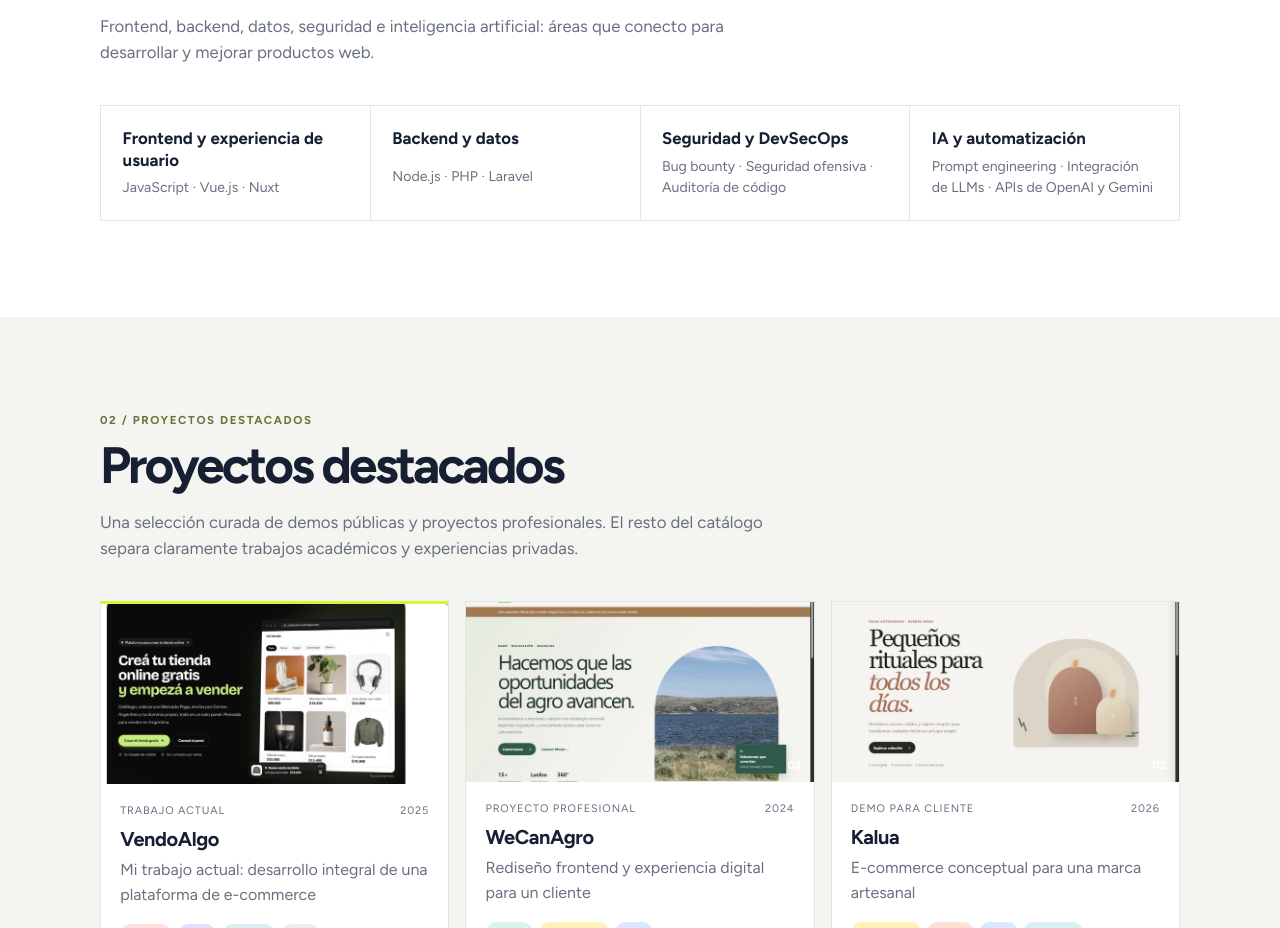
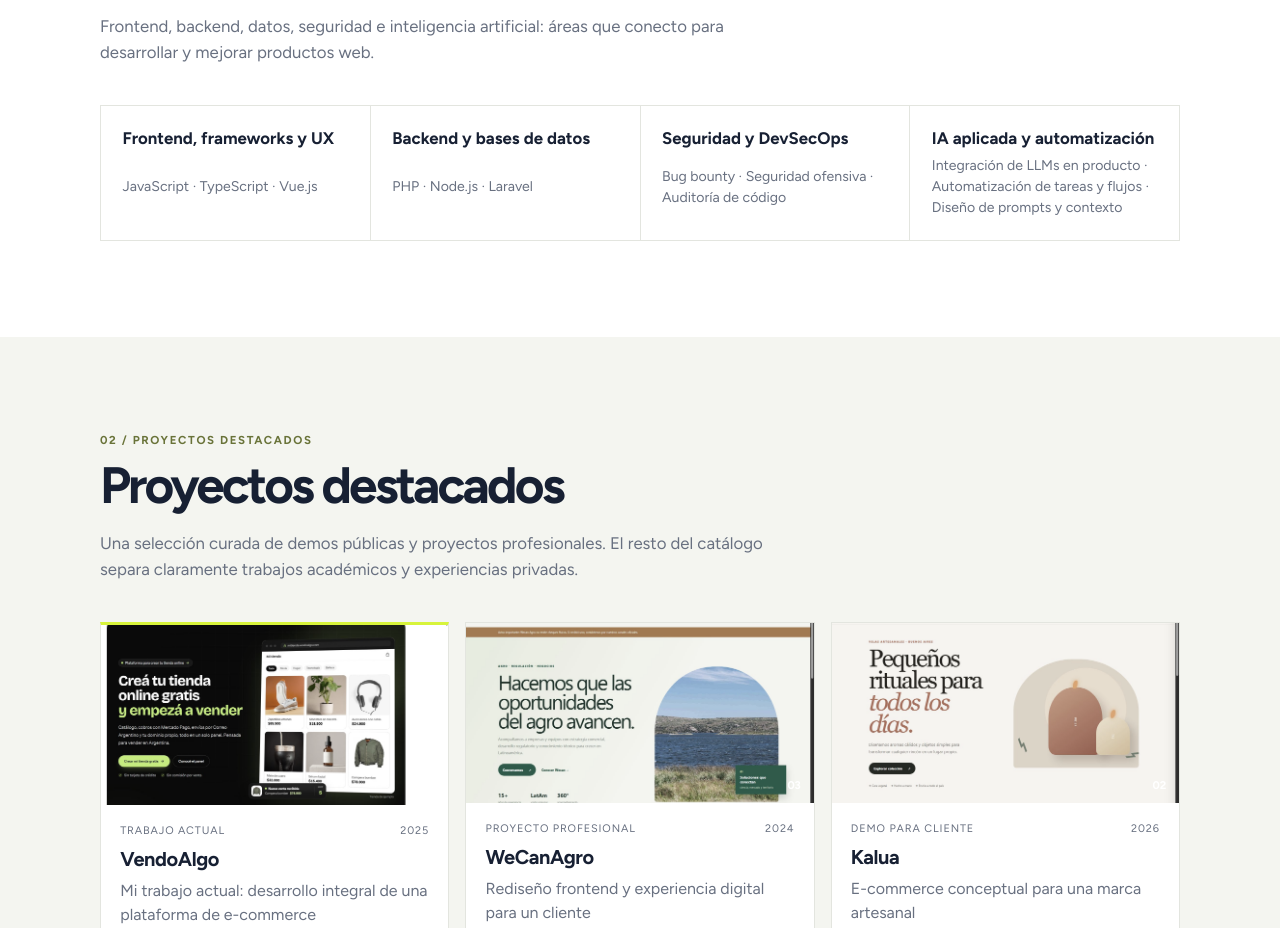
Before and after one commit to Pedro-2577/portfolio-2025, a Vue app: page / in a window 1280 px wide. Shown: the part 889-1817 px from the top of the page. Built offline with nearby package versions, Linux system fonts and the light colour scheme.

Commit message:
Clarify portfolio skills and applied AI focus

```diff
--- a/src/profile.js
+++ b/src/profile.js
@@ -3,7 +3,7 @@ export const professionalProfile = {
   "es": {
     "experienceTitle": "Experiencia profesional",
     "educationTitle": "Formación académica",
-    "skillsTitle": "Áreas de trabajo",
+    "skillsTitle": "Tecnologías y áreas de trabajo",
     "languagesTitle": "Idiomas",
     "strengthsTitle": "Cómo encaro los problemas",
     "coursesTitle": "Aprendizaje continuo",
@@ -58,12 +58,13 @@ export const professionalProfile = {
     ],
     "skills": [
       {
-        "title": "Frontend y experiencia de usuario",
+        "title": "Frontend, frameworks y UX",
         "items": [
           "JavaScript",
+          "TypeScript",
           "Vue.js",
+          "React (conocimientos)",
           "Nuxt",
-          "React",
           "HTML5",
           "CSS3",
           "Sass",
@@ -71,13 +72,14 @@ export const professionalProfile = {
           "Quasar",
           "UX/UI",
           "AJAX"
-        ]
+        ],
+        "homeItems": ["JavaScript", "Vue.js", "React (conocimientos)", "Nuxt · TypeScript"]
       },
       {
-        "title": "Backend y datos",
+        "title": "Backend y bases de datos",
         "items": [
+          "PHP",
           "Node.js",
-          "PHP",
           "Laravel",
           "MySQL",
           "SQL",
@@ -85,7 +87,8 @@ export const professionalProfile = {
           "JSON",
           "APIs REST",
           "Arquitectura de software"
-        ]
+        ],
+        "homeItems": ["PHP", "Node.js", "Laravel", "MySQL · APIs REST"]
       },
       {
         "title": "Seguridad y DevSecOps",
@@ -98,13 +101,15 @@ export const professionalProfile = {
         ]
       },
       {
-        "title": "IA y automatización",
+        "title": "IA aplicada y automatización",
         "items": [
-          "Prompt engineering",
-          "Integración de LLMs",
-          "APIs de OpenAI y Gemini",
-          "Automatización de flujos"
-        ]
+          "Integración de LLMs en producto",
+          "Automatización de tareas y flujos",
+          "Diseño de prompts y contexto",
+          "Validación de resultados"
+        ],
+        "homeItems": ["LLMs en producto", "Automatización de flujos", "Prompts y contexto", "Validación de resultados"],
+        "focus": "En actualización: RAG, agentes y evaluación de respuestas."
       },
       {
         "title": "Herramientas y publicación web",
@@ -142,7 +147,7 @@ export const professionalProfile = {
   "en": {
     "experienceTitle": "Professional experience",
     "educationTitle": "Education",
-    "skillsTitle": "Areas of practice",
+    "skillsTitle": "Technologies & areas of practice",
     "languagesTitle": "Languages",
     "strengthsTitle": "How I approach problems",
     "coursesTitle": "Continuous learning",
@@ -197,12 +202,13 @@ export const professionalProfile = {
     ],
     "skills": [
       {
-        "title": "Frontend & user experience",
+        "title": "Frontend, frameworks & UX",
         "items": [
           "JavaScript",
+          "TypeScript",
           "Vue.js",
+          "React (familiarity)",
           "Nuxt",
-          "React",
           "HTML5",
           "CSS3",
           "Sass",
@@ -210,13 +216,14 @@ export const professionalProfile = {
           "Quasar",
           "UX/UI",
           "AJAX"
-        ]
+        ],
+        "homeItems": ["JavaScript", "Vue.js", "React (familiarity)", "Nuxt · TypeScript"]
       },
       {
-        "title": "Backend & data",
+        "title": "Backend & databases",
         "items": [
+          "PHP",
           "Node.js",
-          "PHP",
           "Laravel",
           "MySQL",
           "SQL",
@@ -224,7 +231,8 @@ export const professionalProfile = {
           "JSON",
           "REST APIs",
           "Software architecture"
-        ]
+        ],
+        "homeItems": ["PHP", "Node.js", "Laravel", "MySQL · REST APIs"]
       },
       {
         "title": "Security & DevSecOps",
@@ -237,13 +245,15 @@ export const professionalProfile = {
         ]
       },
       {
-        "title": "AI & automation",
+        "title": "Applied AI & automation",
         "items": [
-          "Prompt engineering",
-          "LLM integration",
-          "OpenAI & Gemini APIs",
-          "Workflow automation"
-        ]
+          "LLM integration in product features",
+          "Task and workflow automation",
+          "Prompt and context design",
+          "Output validation"
+        ],
+        "homeItems": ["LLMs in product features", "Workflow automation", "Prompts & context", "Output validation"],
+        "focus": "Keeping current: RAG, agents and response evaluation."
       },
       {
         "title": "Tools & web publishing",
```
